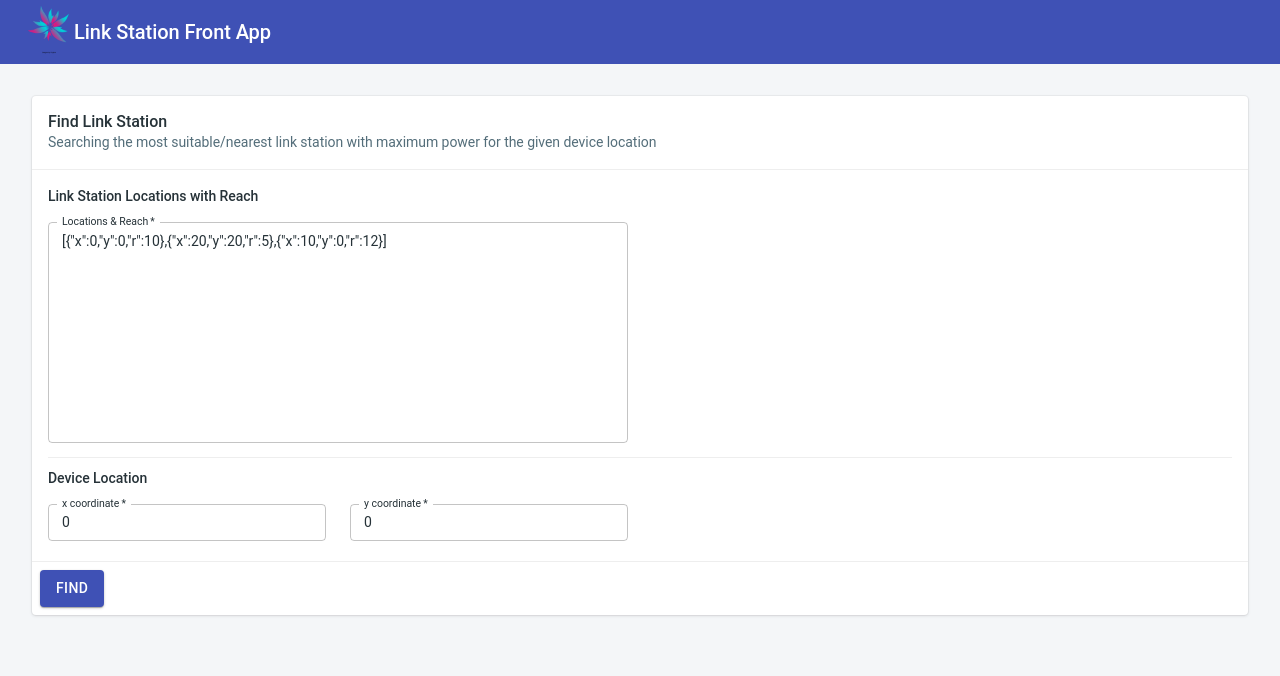
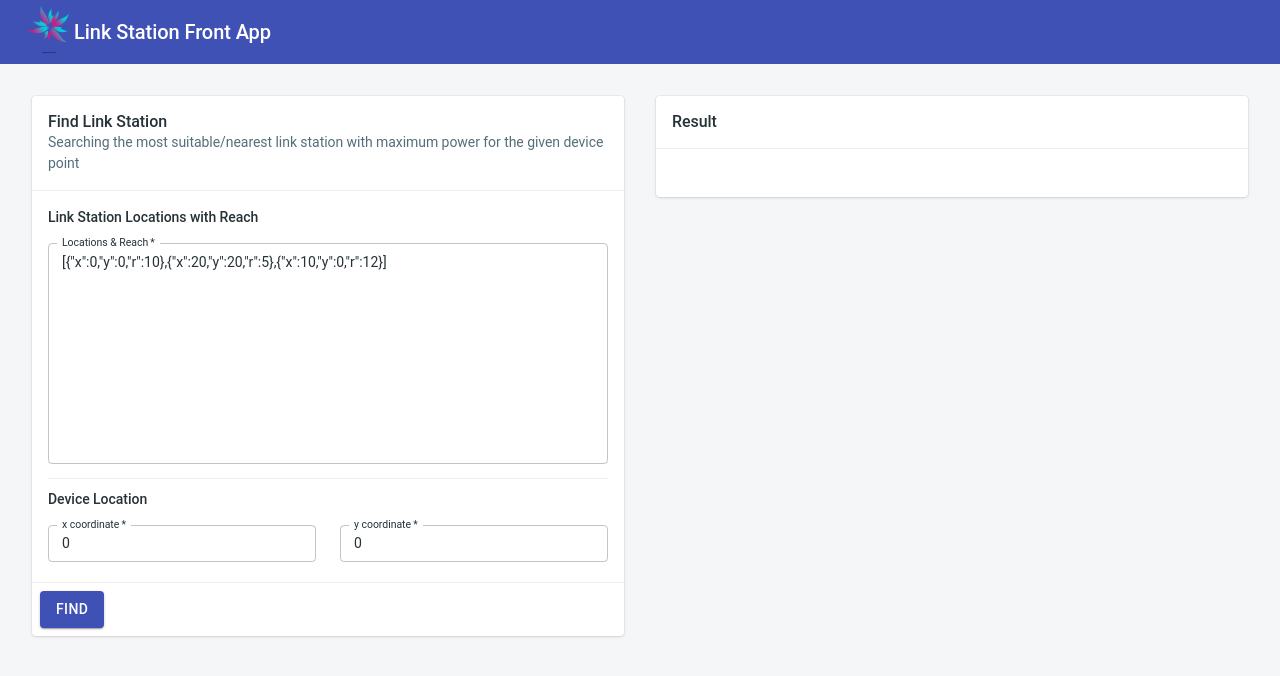
Before and after one commit to noormohammed/linkstation-frontend, a React (Create React App) app: page / in a window 1280 px wide. Shown: the top 676 px of the page. Built offline with nearby package versions, Linux system fonts and the light colour scheme.

Commit message:
Results Display Complete with JSDocs

```diff
--- a/src/views/LinkStation/LinkStation.js
+++ b/src/views/LinkStation/LinkStation.js
@@ -1,8 +1,8 @@
-import React from 'react';
+import React, { useState } from 'react';
 import { makeStyles } from '@material-ui/styles';
 import { Grid } from '@material-ui/core';
 
-import { FindLinkStation } from './components';
+import { FindLinkStation, DisplayResult } from './components';
 
 const useStyles = makeStyles(theme => ({
   root: {
@@ -10,8 +10,18 @@ const useStyles = makeStyles(theme => ({
   }
 }));
 
+/**
+ * Main Link Station Module
+ */
 const LinkStation = () => {
   const classes = useStyles();
+
+  const [result, setResult] = useState({});
+
+  const callbackFindLinkStation = (res) => {
+    if (!res) setResult('');
+    setResult(res);
+  };
 
   return (
     <div className={classes.root}>
@@ -19,23 +29,24 @@ const LinkStation = () => {
         container
         spacing={4}
       >
-        {/* <Grid
+        <Grid
           item
-          lg={4}
+          lg={6}
           md={6}
           xl={4}
           xs={12}
         >
-          <AccountProfile />
-        </Grid> */}
+          <FindLinkStation sendResult={callbackFindLinkStation}/>
+        </Grid>
+
         <Grid
           item
-          lg={12}
-          md={12}
-          xl={12}
+          lg={6}
+          md={6}
+          xl={4}
           xs={12}
         >
-          <FindLinkStation />
+          <DisplayResult results={result} />
         </Grid>
       </Grid>
     </div>
--- /dev/null
+++ b/src/views/LinkStation/components/DisplayResult/DisplayResult.js
@@ -0,0 +1,50 @@
+import React from 'react';
+import clsx from 'clsx';
+import PropTypes from 'prop-types';
+import { makeStyles } from '@material-ui/styles';
+import {
+  Card,
+  CardHeader,
+  CardContent,
+  Divider,
+  Typography
+} from '@material-ui/core';
+
+const useStyles = makeStyles(() => ({
+  root: {},
+}));
+
+/**
+ * DisplayResult component for displaying results of FindLinkStation component
+ * @param {*} props module props
+ */
+const DisplayResult = props => {
+  const classes = useStyles();
+
+  return (
+    <Card
+      className={clsx(classes.root)}
+    >
+      <CardHeader
+        title="Result"
+      />
+      <Divider />
+      <CardContent>
+        <Typography
+          variant="h4"
+          gutterBottom
+          color={(typeof props.results === 'object' && props.results.status === 'success') ? 'secondary' : 'error'}
+        >
+          {(typeof props.results === 'object' && props.results.message) ? props.results.message : ''}
+        </Typography>
+      </CardContent>
+    </Card>
+  );
+};
+
+DisplayResult.propTypes = {
+  className: PropTypes.string,
+  results: PropTypes.object.isRequired
+};
+
+export default DisplayResult;
--- /dev/null
+++ b/src/views/LinkStation/components/DisplayResult/index.js
@@ -0,0 +1 @@
+export { default } from './DisplayResult';
--- a/src/views/LinkStation/components/FindLinkStation/FindLinkStation.js
+++ b/src/views/LinkStation/components/FindLinkStation/FindLinkStation.js
@@ -24,7 +24,10 @@ const useStyles = makeStyles(() => ({
   },
 }));
 
-const defaultLinkStationLocations = [
+/**
+ * Default link station points as mentioned in the problem
+ */
+const defaultLinkStationPoints = [
   {
     "x": 0,
     "y": 0,
@@ -44,11 +47,17 @@ const defaultLinkStationLocations = [
 
 const { REACT_APP_BACKEND_API } = process.env;
 
+/**
+ * FindLinkStation component for find the most suitable link station for a given device point
+ *
+ * @param {*} props  module props
+ */
 const FindLinkStation = props => {
-  const { className, ...rest } = props;
-
   const classes = useStyles();
 
+  /**
+   * Default properties of the input of type=number for x & y points
+   */
   const inputPropsNumber = {
     min: 0,
     max: 200,
@@ -56,16 +65,27 @@ const FindLinkStation = props => {
 
   const [isSearching, setIsSearching] = useState(false);
 
+  /**
+   * Default state of form values
+   */
   const [values, setValues] = useState({
     x: 0,
     y: 0,
-    locations: JSON.stringify(defaultLinkStationLocations),
+    locations: JSON.stringify(defaultLinkStationPoints),
   });
 
+  /**
+   * Form Validation
+   */
   const { register, errors, handleSubmit } = useForm({
     criteriaMode: "all"
   });
 
+  /**
+   * Method to set state of values when form values updat
+   *
+   * @param {object} event event handler for this method
+   */
   const handleChange = event => {
     setValues({
       ...values,
@@ -73,22 +93,37 @@ const FindLinkStation = props => {
     });
   };
 
+  /**
+   * Method to set state of isSearching
+   *
+   * @param {boolean} showHide true|false
+   */
   const handleIsSearching = (showHide) => {
     // setIsSearching(!isSearching);
     setIsSearching(showHide)
   };
 
+  /**
+   * Method to handle Find button click after validation
+   *
+   * @param {object} data object of validated form values
+   */
   const handleFindClick = async (data) => {
     handleIsSearching(true);
     const result = await postData(data);
     if (result && result.message) {
-      alert(result.message);
+      props.sendResult(result);
     }
     setTimeout(() => {
       handleIsSearching(false);
     }, 1000);
   }
 
+  /**
+   * Posts data to the backend api to find the most suitable link station for the given device
+   *
+   * @param {*} data form data
+   */
   const postData = async (data) => {
     const body = {
       devicePoint: {
@@ -99,7 +134,7 @@ const FindLinkStation = props => {
     };
 
     try {
-      const result = await axios.post(`${REACT_APP_BACKEND_API}/linkstation/findLinkStationForDevice`, body)
+      const result = await axios.post(`${REACT_APP_BACKEND_API}/linkstation/findLinkStationForDevice`, body);
       if (result.status !== 200) return false;
       return result.data;
     } catch(e) {
@@ -110,8 +145,7 @@ const FindLinkStation = props => {
 
   return (
     <Card
-      {...rest}
-      className={clsx(classes.root, className)}
+      className={clsx(classes.root)}
     >
       <form
         autoComplete="off"
@@ -119,7 +153,7 @@ const FindLinkStation = props => {
         onSubmit={handleSubmit(handleFindClick)}
       >
         <CardHeader
-          subheader="Searching the most suitable/nearest link station with maximum power for the given device location"
+          subheader="Searching the most suitable/nearest link station with maximum power for the given device point"
           title="Find Link Station"
         />
         <Divider />
@@ -133,8 +167,8 @@ const FindLinkStation = props => {
           >
             <Grid
               item
-              md={6}
-              xs={6}
+              md={12}
+              xs={12}
             >
               <TextField
                 fullWidth
@@ -167,7 +201,7 @@ const FindLinkStation = props => {
           >
             <Grid
               item
-              md={3}
+              md={6}
               xs={6}
             >
               <TextField
@@ -196,7 +230,7 @@ const FindLinkStation = props => {
 
             <Grid
               item
-              md={3}
+              md={6}
               xs={6}
             >
               <TextField
@@ -227,19 +261,14 @@ const FindLinkStation = props => {
           <Divider orientation="vertical" flexItem />
         </CardContent>
         <Divider />
-        <CardActions className={classes.pull_right}>
+        <CardActions>
           <Button
             type="submit"
             color="primary"
             variant="contained"
           >
-            Find
+            {isSearching ? 'Searching ..' : 'Find'}
           </Button>
-          {isSearching && (
-            <Typography variant="body2" gutterBottom>
-              Searching ...
-            </Typography>
-          )}
         </CardActions>
       </form>
     </Card>
@@ -247,7 +276,7 @@ const FindLinkStation = props => {
 };
 
 FindLinkStation.propTypes = {
-  className: PropTypes.string
+  sendResult: PropTypes.func.isRequired
 };
 
 export default FindLinkStation;
--- a/src/views/LinkStation/components/index.js
+++ b/src/views/LinkStation/components/index.js
@@ -1 +1,2 @@
 export { default as FindLinkStation } from './FindLinkStation';
+export { default as DisplayResult } from './DisplayResult';
```
Also changed, not shown: 2 other files (tests, documents, lock files or other folders).
